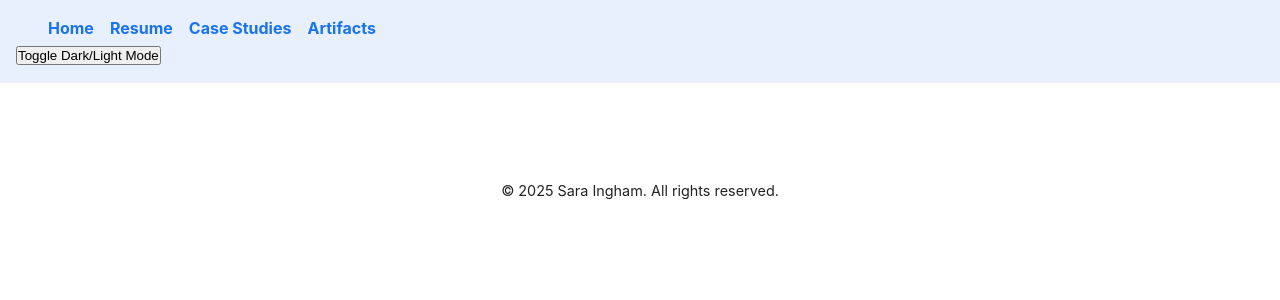
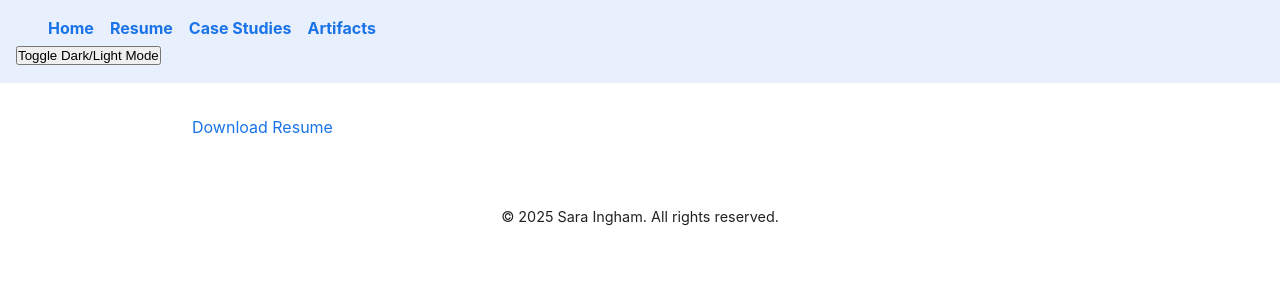
Before and after one commit to singhams/portfolio, a Jekyll site: the page built from resume.md, in a window 1280 px wide. Shown: the top 300 px of the page. Built offline with Jekyll 4.4.1, drawn with Linux system fonts in a browser that asks for light colours.

Commit message:
move pdf

```diff
--- a/resume.md
+++ b/resume.md
@@ -3,3 +3,5 @@ layout: default
 title: Resume
 permalink: /resume/
 ---
+
+<a href="{{ '/assets/docs/resume.pdf' | relative_url }}" download>Download Resume</a>
```
Also changed, not shown: 2 other files.
